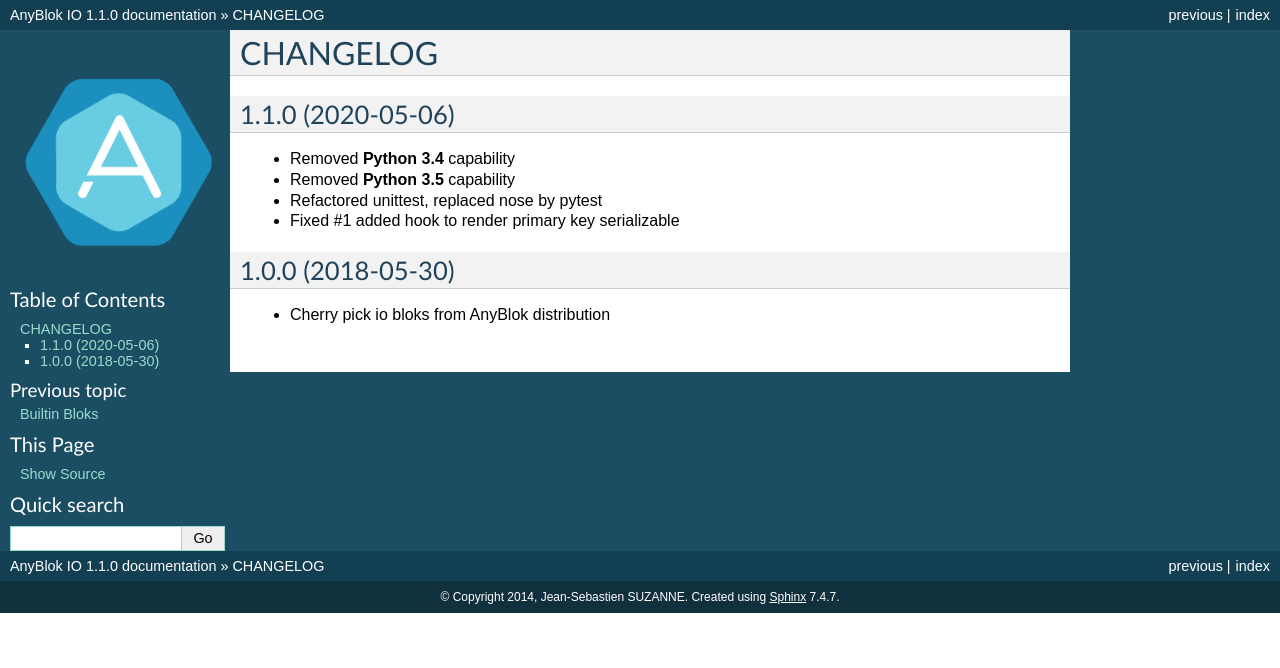
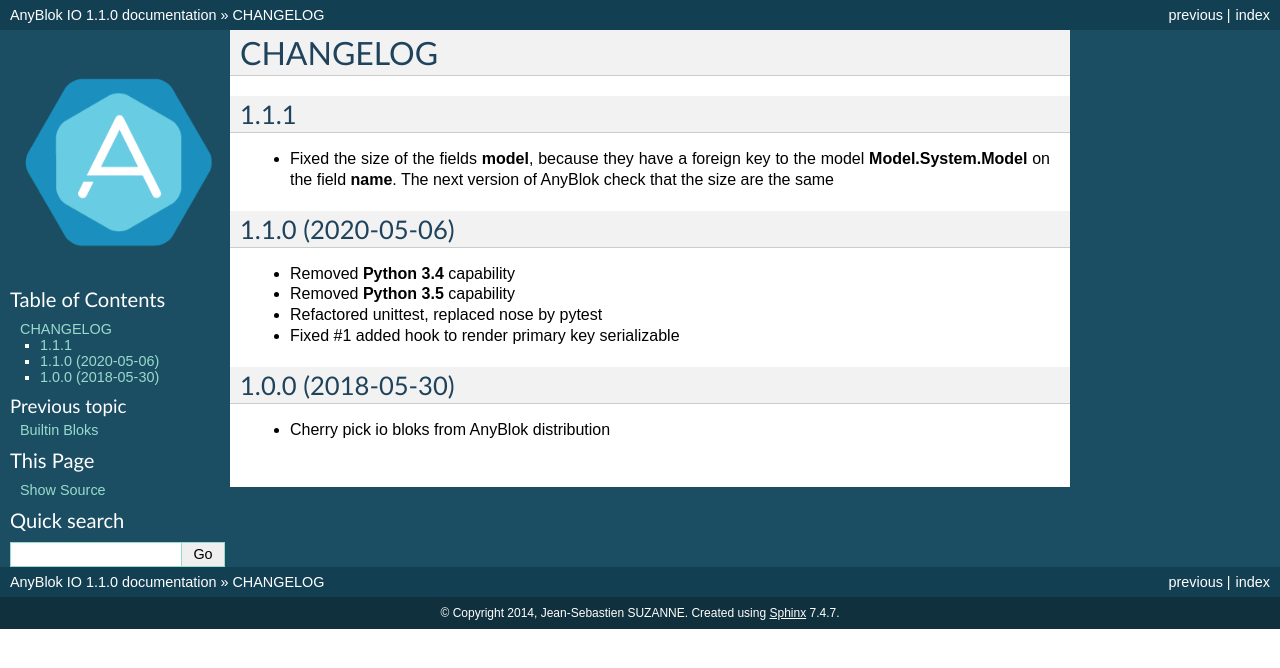
Before and after one commit to AnyBlok/anyblok_io, a Sphinx documentation site: the page built from doc/CHANGES.rst, in a window 1280 px wide. Shown: the top 668 px of the page. Built offline with Sphinx 7.4.7, drawn with Linux system fonts in a browser that asks for light colours; pages that are not in the unit, such as notebooks, are missing from menus; the version number is read from the project's files by our own code.

Commit message:
Added doc

```diff
--- a/doc/CHANGES.rst
+++ b/doc/CHANGES.rst
@@ -8,6 +8,13 @@
 
 CHANGELOG
 =========
+
+1.1.1
+-----
+
+* Fixed the size of the fields **model**, because they have a
+  foreign key to the model  **Model.System.Model** on the field
+  **name**. The next version of AnyBlok check that the size are the same
 
 1.1.0 (2020-05-06)
 ------------------
```
